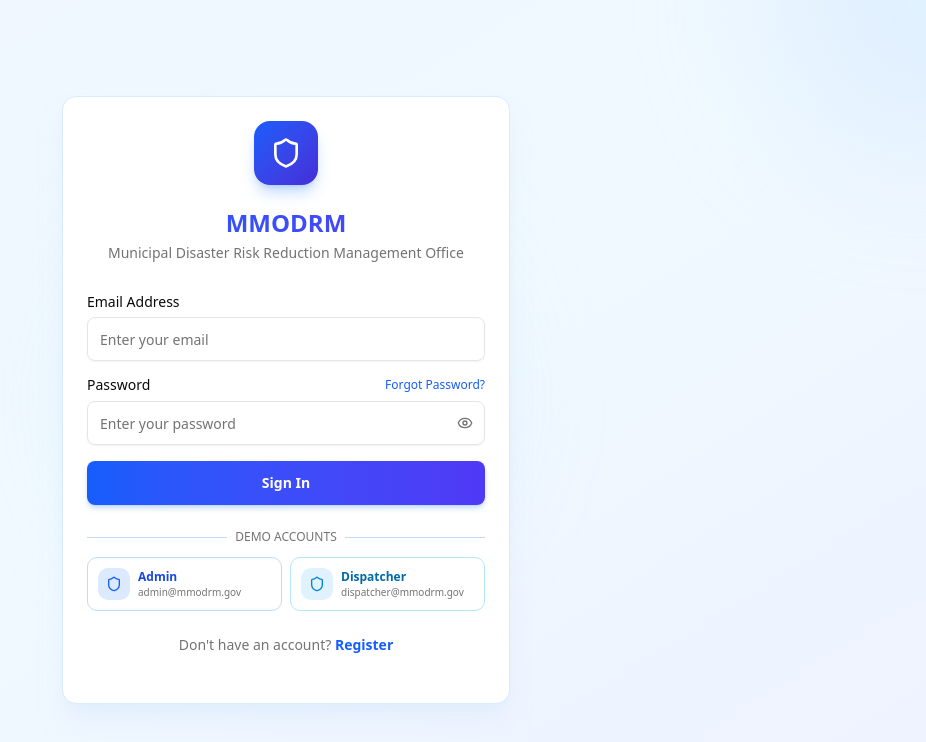
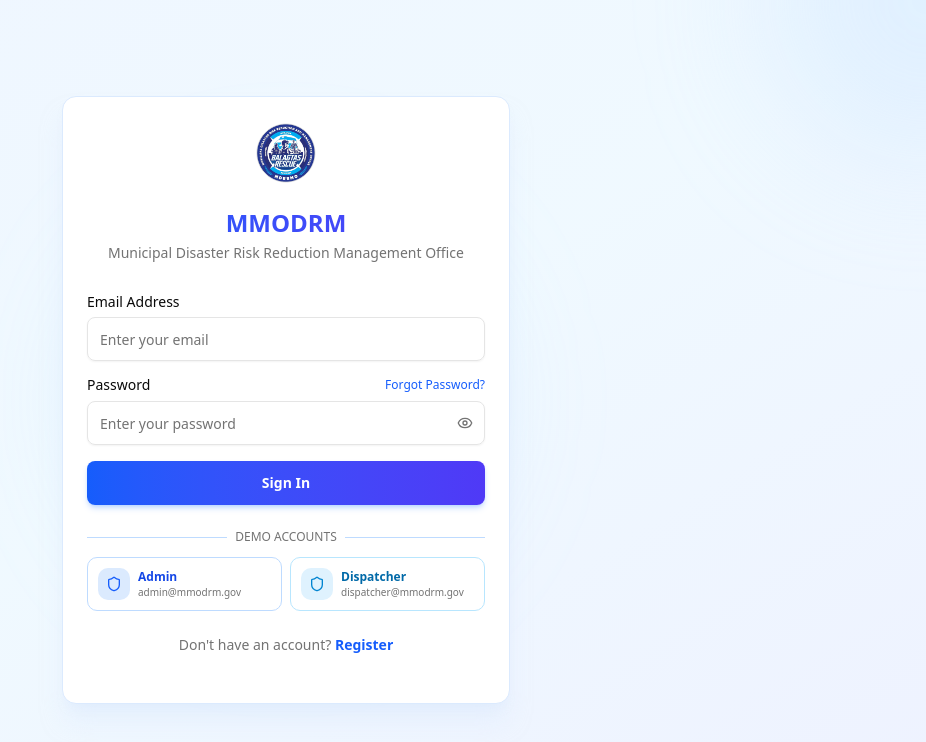
Before and after one commit to RyanP4ul/mdrrmo_web, a Next.js app: page / in a window 1280 px wide. Shown: the top 742 px of the page, without its empty margins (354-1280 px from the left). Built offline with nearby package versions, Linux system fonts and the light colour scheme.

Commit message:
affcd348-e490-43bd-b982-69eccbbb3b3f

```diff
--- a/src/app/layout.tsx
+++ b/src/app/layout.tsx
@@ -21,7 +21,7 @@ export const metadata: Metadata = {
   keywords: ["MMODRM", "Disaster Management", "Emergency Response", "MDRRMO"],
   authors: [{ name: "MMODRM" }],
   icons: {
-    icon: "/logo.svg",
+    icon: "/mmodrm-logo.png",
   },
 };
 
--- a/src/components/auth/login-page.tsx
+++ b/src/components/auth/login-page.tsx
@@ -2,7 +2,8 @@
 
 import { useState } from 'react';
 import { motion } from 'framer-motion';
-import { Shield, Eye, EyeOff, AlertCircle } from 'lucide-react';
+import Image from 'next/image';
+import { Eye, EyeOff, AlertCircle, Shield } from 'lucide-react';
 import { useAppStore } from '@/lib/store';
 import { Button } from '@/components/ui/button';
 import { Input } from '@/components/ui/input';
@@ -72,9 +73,14 @@ export function LoginPage() {
               transition={{ delay: 0.2, duration: 0.4 }}
               className="flex justify-center"
             >
-              <div className="w-16 h-16 rounded-2xl bg-gradient-to-br from-blue-600 to-indigo-700 flex items-center justify-center shadow-lg shadow-blue-500/30">
-                <Shield className="w-8 h-8 text-white" />
-              </div>
+              <Image
+                src="/mmodrm-logo.png"
+                alt="MMODRM Logo"
+                width={64}
+                height={64}
+                className="shrink-0"
+                priority
+              />
             </motion.div>
 
             <motion.div
--- a/src/components/auth/register-page.tsx
+++ b/src/components/auth/register-page.tsx
@@ -3,6 +3,7 @@
 import { useState } from 'react';
 import { motion, AnimatePresence } from 'framer-motion';
 import { Shield, User, Mail, MapPin, FileCheck, Upload, Check, ArrowLeft, ArrowRight } from 'lucide-react';
+import Image from 'next/image';
 import { useAppStore } from '@/lib/store';
 import { Button } from '@/components/ui/button';
 import { Input } from '@/components/ui/input';
@@ -171,9 +172,14 @@ export function RegisterPage() {
               transition={{ delay: 0.2, duration: 0.4 }}
               className="flex justify-center"
             >
-              <div className="w-14 h-14 rounded-2xl bg-gradient-to-br from-blue-600 to-indigo-700 flex items-center justify-center shadow-lg shadow-blue-500/30">
-                <Shield className="w-7 h-7 text-white" />
-              </div>
+              <Image
+                src="/mmodrm-logo.png"
+                alt="MMODRM Logo"
+                width={56}
+                height={56}
+                className="shrink-0"
+                priority
+              />
             </motion.div>
 
             <motion.div
--- a/src/components/layout/app-sidebar.tsx
+++ b/src/components/layout/app-sidebar.tsx
@@ -1,5 +1,6 @@
 'use client';
 
+import Image from 'next/image';
 import {
   LayoutDashboard,
   Users,
@@ -74,9 +75,14 @@ export function AppSidebar() {
       {/* Header with branding */}
       <SidebarHeader className="p-4">
         <div className="flex items-center gap-3">
-          <div className="w-10 h-10 rounded-xl bg-gradient-to-br from-blue-600 to-indigo-700 flex items-center justify-center shadow-md shadow-blue-500/20 shrink-0">
-            <Shield className="w-5 h-5 text-white" />
-          </div>
+          <Image
+            src="/mmodrm-logo.png"
+            alt="MMODRM Logo"
+            width={40}
+            height={40}
+            className="shrink-0"
+            priority
+          />
           <div className="min-w-0">
             <h2 className="text-base font-bold bg-gradient-to-r from-blue-600 to-indigo-600 bg-clip-text text-transparent">
               MMODRM
```
Also changed, not shown: public/mmodrm-logo.png (added), upload/c72ab4b2-eea2-4575-9c20-4b1c41d30206-removebg-preview.png (added).
